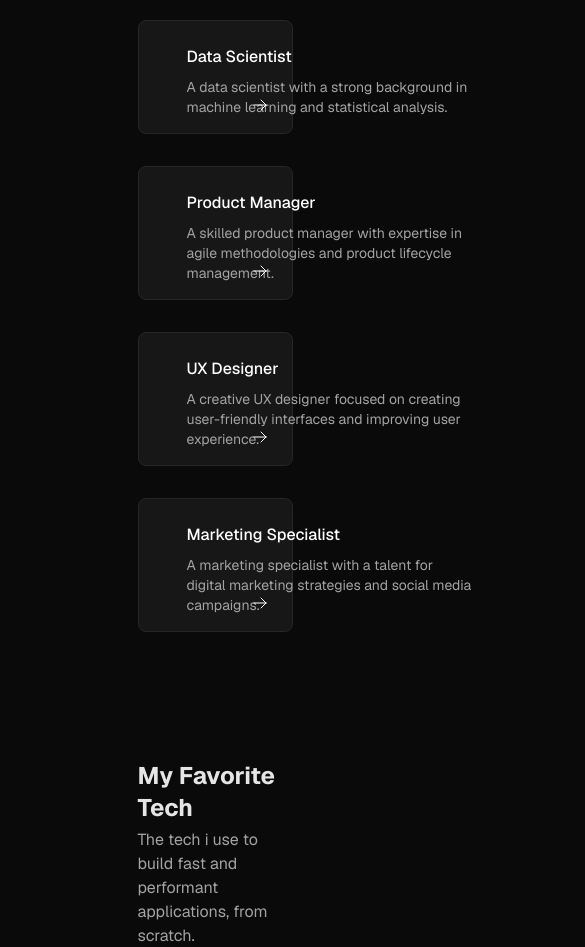
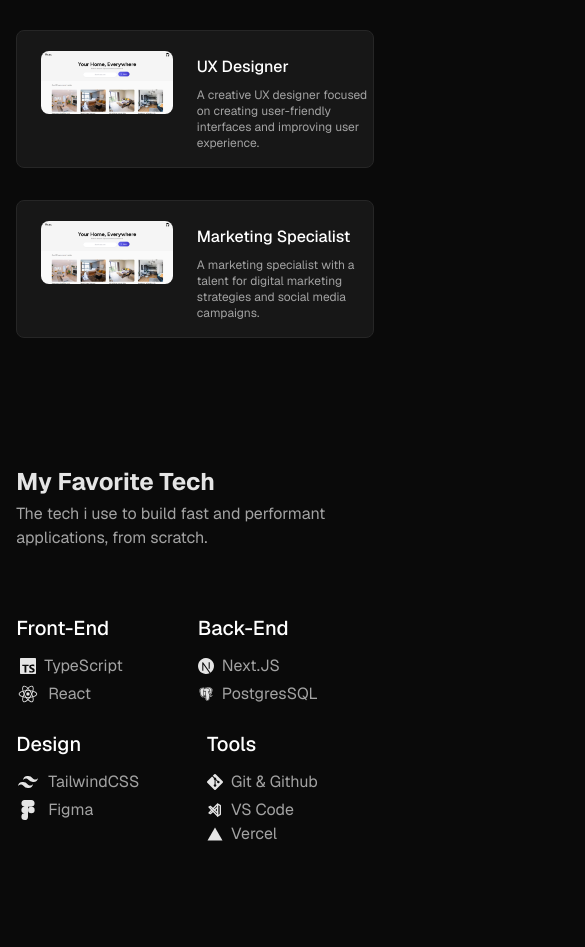
Before and after one commit to zinedinechami/portfolio_next, a Next.js app: page / in a window 390 px wide. Shown: the part 1050-1997 px from the top of the page, 585 px wide, since content can reach past the window. Built offline with nearby package versions, Linux system fonts and the light colour scheme.

Commit message:
made home page and header responsive

```diff
--- a/src/app/componenets/header.tsx
+++ b/src/app/componenets/header.tsx
@@ -24,7 +24,7 @@
             </li>
           </a>
         </ul>
-        <div className="flex  text-neutral-400 absolute right-2 top-1">
+        <div className="sm:flex hidden  text-neutral-400 absolute right-2 top-1">
           <a href="https://github.com/zinedinechami">
             <svg
               xmlns="http://www.w3.org/2000/svg"
--- a/src/app/page.tsx
+++ b/src/app/page.tsx
@@ -10,7 +10,7 @@
 export default function Page() {
   return (
     <>
-      <body className="w-6/12 pl-10 mx-auto bg-neutral-950">
+      <body className="lg:w-6/12 md:w-8/12 w-11/12 sm:pl-10 mx-auto bg-neutral-950">
         <main className={GeistSans.className}>
           <Header />
           <About />
--- a/src/app/sections/about.tsx
+++ b/src/app/sections/about.tsx
@@ -6,7 +6,7 @@
 export default function About() {
   return (
     <>
-      <section id="about" className="pt-10 pb-28 w-11/12">
+      <section id="about" className="pt-10 pb-28 sm:w-11/12">
         <div className="flex pb-3 ">
           <Image
             src={pfp}
--- a/src/app/sections/projects.tsx
+++ b/src/app/sections/projects.tsx
@@ -2,8 +2,6 @@
 import Image from "next/image";
 import Link from "next/link";
 import asac from "../assets/asac.png";
-
-// todo: create map for projects
 
 export default function Projects() {
   return (
@@ -20,9 +18,9 @@
           return (
             <>
               <Link href={"/projects/" + data.id}>
-                <article className="w-full   my-8 rounded-lg  bg-neutral-900 hover:bg-neutral-900/70 border border-neutral-800 transition-colors  cursor-pointer relative">
+                <article className="w-full h-50  my-8 rounded-lg  bg-neutral-900 hover:bg-neutral-900/70 border border-neutral-800 transition-colors  cursor-pointer relative">
                   <div className="flex">
-                    <div className="pt-5 mx-6 pb-5">
+                    <div className="pt-5 mx-6 pb-5 ">
                       <Image
                         src={asac}
                         width={320}
@@ -38,7 +36,7 @@
                       viewBox="0 0 24 24"
                       strokeWidth={1.5}
                       stroke="currentColor"
-                      className="w-4 h-6 mr-2 absolute right-4 bottom-4"
+                      className="w-4 h-6 mr-2 absolute right-4 bottom-4 sm:flex hidden"
                     >
                       <path
                         strokeLinecap="round"
@@ -50,7 +48,7 @@
                     <div className="pt-6">
                       <h1 className=" font-medium pb-2">{data.title} </h1>
 
-                      <p className="w-72 text-neutral-400 text-sm mb-2">
+                      <p className="sm:w-72 w-44  text-neutral-400 sm:text-sm text-xs mb-2">
                         {data.description}
                       </p>
                       <div className="flex pt-2"></div>
--- a/src/app/sections/skills.tsx
+++ b/src/app/sections/skills.tsx
@@ -9,9 +9,9 @@
           The tech i use to build fast and performant applications, from
           scratch.
         </h2>
-        <div className="flex mx-auto justify-between	 ">
+        <div className="flex sm:flex-row flex-wrap w-full mx-auto justify-between	 ">
           <ul className="mr-14">
-            <li className="text-xl font-medium pb-3">Front-End</li>
+            <li className="text-xl font-medium pb-3 lg:pt-0 pt-6">Front-End</li>
 
             <div className="text-neutral-400">
               <li className="flex pb-1">
@@ -45,7 +45,7 @@
             </div>
           </ul>
           <ul className="mr-14">
-            <li className="text-xl font-medium pb-3">Back-End</li>
+            <li className="text-xl font-medium pb-3 lg:pt-0 pt-6">Back-End</li>
             <div className="text-neutral-400">
               <li className="flex pb-1">
                 <svg
@@ -80,7 +80,7 @@
             </div>
           </ul>
           <ul className="mr-14">
-            <li className="text-xl font-medium pb-3">Design</li>
+            <li className="text-xl font-medium pb-3 lg:pt-0 pt-6">Design</li>
             <div className="text-neutral-400">
               <li className="flex pb-1">
                 <svg
@@ -106,7 +106,7 @@
             </div>
           </ul>
           <ul className="mr-14">
-            <li className="text-xl font-medium pb-3">Tools</li>
+            <li className="text-xl font-medium pb-3 lg:pt-0 pt-6">Tools</li>
             <div className="text-neutral-400">
               <li className="flex pb-1">
                 {" "}
```
